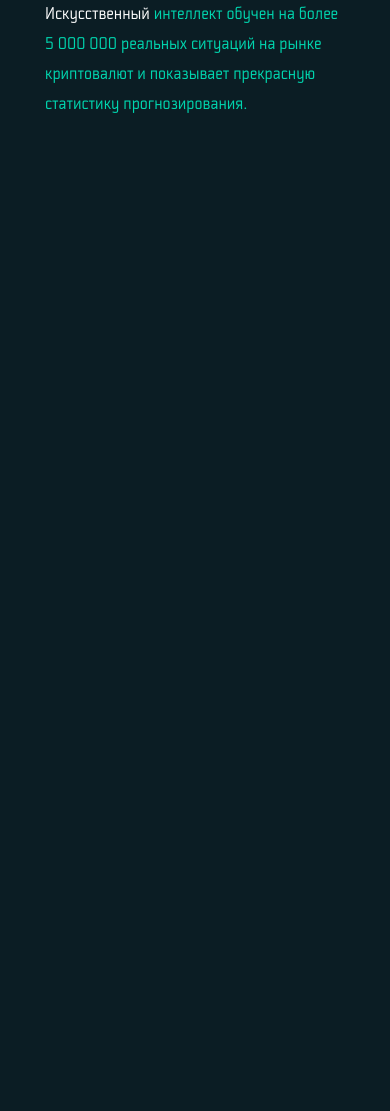
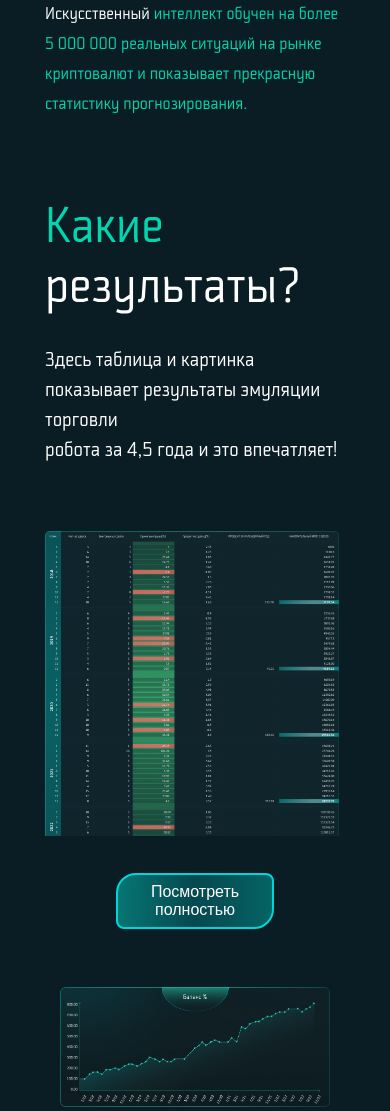
Before and after one commit to Elics21/------, a website: page src/index.html in a window 390 px wide. Shown: the part 1826-2937 px from the top of the page. Before the commit the page ends 1944 px from the top, so only its background shows below. Drawn offline with Linux system fonts and the light colour scheme.

Commit message:
media results

```diff
--- a/src/index.html
+++ b/src/index.html
@@ -125,7 +125,7 @@
                 </div>
             </div>
     </section>
-    <!--<section class="results">
+    <section class="results">
         <div class="container">
             <div class="results__wrapper">
                 <div class="results__title"><span class="recolor-text">Какие</span> результаты?</div>
@@ -143,7 +143,7 @@
             </div>
         </div>
     </section>
-    </section><section class="about-us">
+    <!--<section class="about-us">
         <div class="container">
             <div class="about-us__title">кто <span class="recolor-text">мы?</span></div>
             <div class="about-us__slider">
--- a/src/sass/_media.scss
+++ b/src/sass/_media.scss
@@ -95,6 +95,16 @@
             width: 70%;
         }
     }
+    .results{
+        &__robot{
+            display: none;
+        }
+        &__graph{
+            img{
+                width: 90%;
+            }
+        }
+    }
 }
 
 @media (max-width: 767px) {
@@ -160,6 +170,7 @@
             width: 90%;
         }
     }
+
 }
 @media (max-width: 576px){
     .container{
@@ -203,5 +214,16 @@
     .nobody{
         display: none;
     }
-
+    .results{
+        min-height: 980px;
+        margin-top: 300px;
+        &__robot{
+            display: none;
+        }
+        &__graph{
+            img{
+                width: 90%;
+            }
+        }
+    }
 }
```
Also changed, not shown: src/css/style.css.
